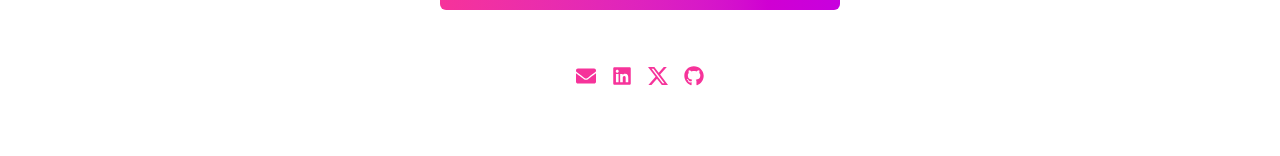
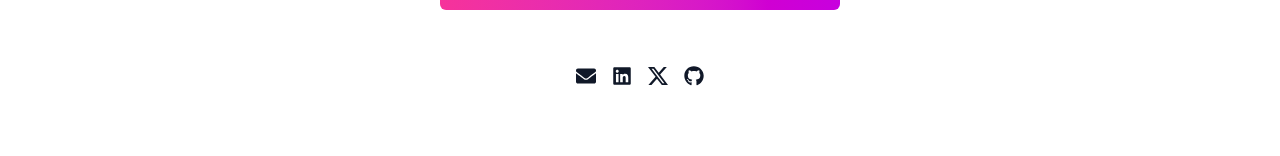
Before and after one commit to iamabieyuwa/abieyuwa, a Next.js app: page / in a window 1280 px wide. Shown: the part 2994-3150 px from the top of the page. Built offline with nearby package versions, Linux system fonts and the light colour scheme.

Commit message:
color of socials changed for contact page

```diff
--- a/app/components/Contact.js
+++ b/app/components/Contact.js
@@ -167,7 +167,7 @@ export default function Contact() {
         <a
           href="mailto:heisyuwa@gmail.com"
           aria-label="Email"
-          className="text-xl text-pink-500 hover:scale-110 transition"
+          className="text-xl text-black-500 hover:scale-110 transition"
         >
           <FaEnvelope />
         </a>
@@ -176,7 +176,7 @@ export default function Contact() {
           target="_blank"
           rel="noopener noreferrer"
           aria-label="LinkedIn"
-          className="text-xl text-pink-500 hover:scale-110 transition"
+          className="text-xl text-black-500 hover:scale-110 transition"
         >
           <FaLinkedin />
         </a>
@@ -185,7 +185,7 @@ export default function Contact() {
           target="_blank"
           rel="noopener noreferrer"
           aria-label="X"
-          className="text-xl text-pink-500 hover:scale-110 transition"
+          className="text-xl text-black-500 hover:scale-110 transition"
         >
           <SiX />
         </a>
@@ -194,7 +194,7 @@ export default function Contact() {
           target="_blank"
           rel="noopener noreferrer"
           aria-label="GitHub"
-          className="text-xl text-pink-500 hover:scale-110 transition"
+          className="text-xl text-black-500 hover:scale-110 transition"
         >
           <FaGithub />
         </a>
```
